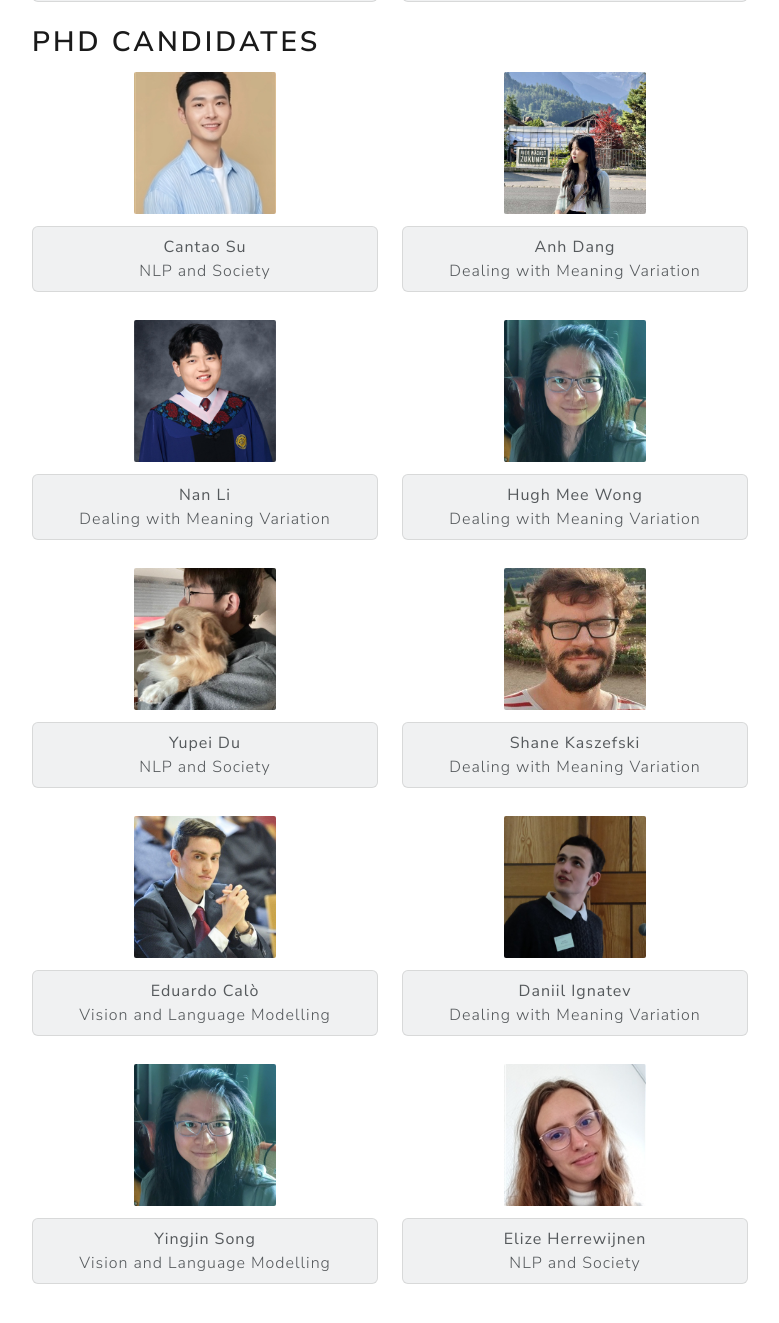
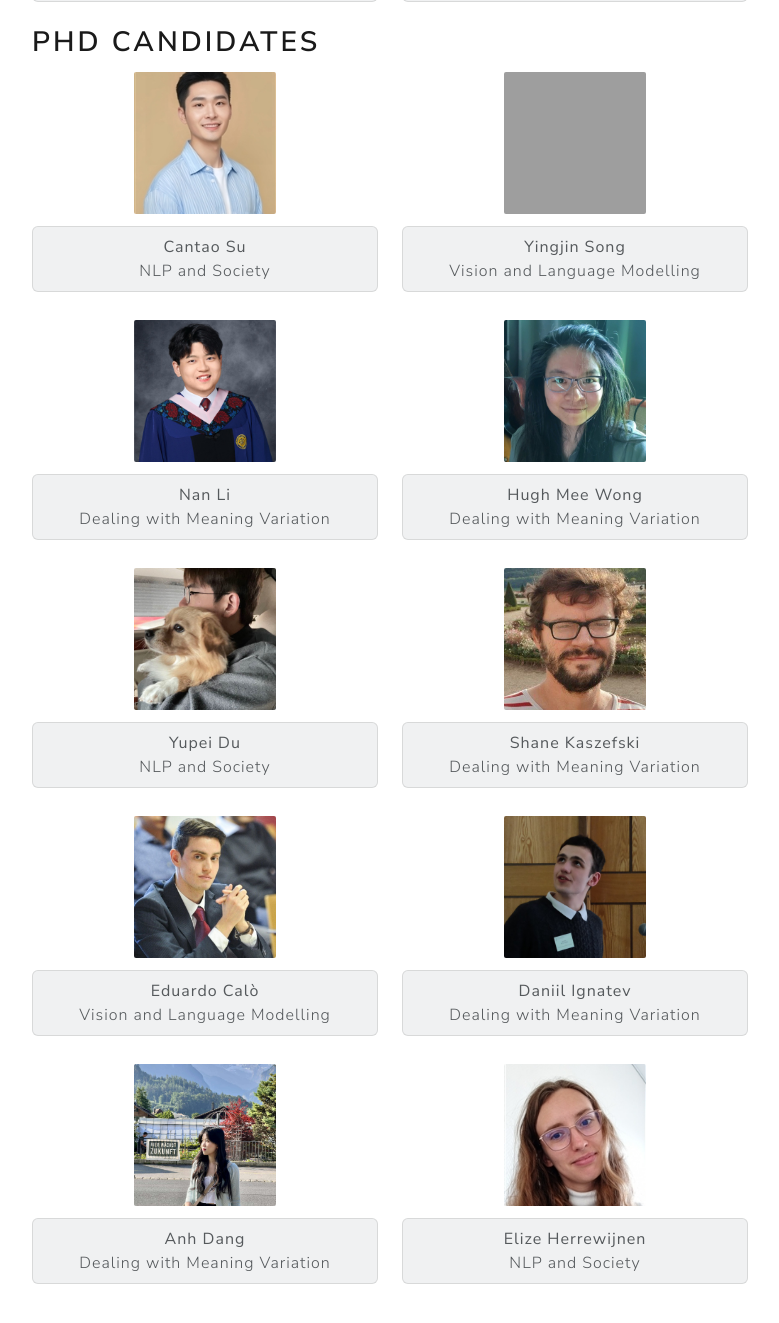
Before and after one commit to thaoanhdang/uu-nlp.github.io, a Jekyll site: the page built from people.md, in a window 1280 px wide and 1400 px high, scrolled down 1287 px. Shown: the top 1323 px of the window, without its empty margins (250-1029 px from the left). Built offline with Jekyll 4.4.1, drawn with Linux system fonts in a browser that asks for light colours; part of the change alters nothing that is shown; grey boxes are pictures that could not be loaded.

Commit message:
Update people.md

```diff
--- a/people.md
+++ b/people.md
@@ -101,11 +101,11 @@ permalink: /people/
       </div>
     </div>
     <div class="col-md-6 mb-4">
-      <img src="{{ 'assets/images/anhdang.jpg' | relative_url }}" class="img-thumbnail rounded"
-           style="width: 150px; height: 150px; object-fit: cover;" alt="anhdang">
+      <img src="{{ 'assets/images/ying.jpg' | relative_url }}" class="img-thumbnail rounded"
+           style="width: 150px; height: 150px; object-fit: cover;" alt="ying">
       <div class="mt-2 p-2 rounded bg-light">
-        <strong>Anh Dang</strong><br>
-        Dealing with Meaning Variation
+        <strong>Yingjin Song</strong><br>
+        Vision and Language Modelling
       </div>
     </div>
   </div>
@@ -169,11 +169,11 @@ permalink: /people/
 
   <div class="row text-center">
     <div class="col-md-6 mb-4">
-      <img src="{{ 'assets/images/hughmee.jpg' | relative_url }}" class="img-thumbnail rounded"
-           style="width: 150px; height: 150px; object-fit: cover;" alt="yingjin">
+      <img src="{{ 'assets/images/anhdang.jpg' | relative_url }}" class="img-thumbnail rounded"
+           style="width: 150px; height: 150px; object-fit: cover;" alt="anh">
       <div class="mt-2 p-2 rounded bg-light">
-        <strong>Yingjin Song</strong><br>
-        Vision and Language Modelling
+        <strong>Anh Dang</strong><br>
+        Dealing with Meaning Variation
       </div>
     </div>
     <div class="col-md-6 mb-4">
```
